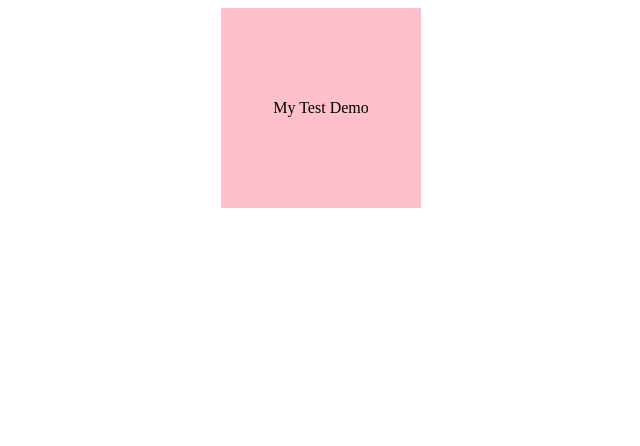
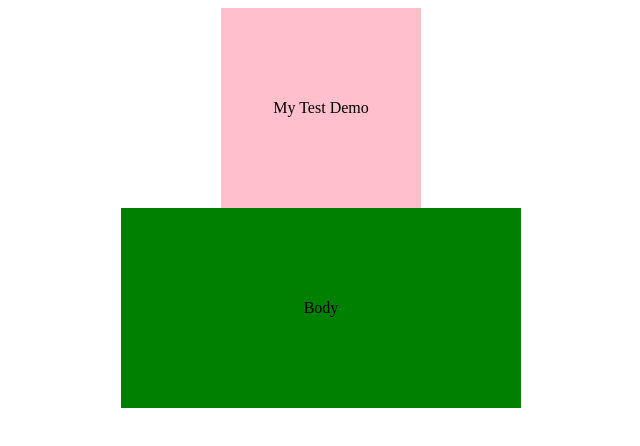
Before and after one commit to ThEthereal/newTest_1, a plain HTML site: page index.html in a window 1280 px wide. Shown: the whole page, without its empty margins (319-959 px from the left). Drawn offline with Linux system fonts and the light colour scheme.

Commit message:
添加身体

```diff
--- a/index.html
+++ b/index.html
@@ -14,9 +14,19 @@
       text-align: center;
       line-height: 200px;
     }
+
+    .box_body {
+      height: 200px;
+      width: 400px;
+      background-color: green;
+      margin: 0 auto;
+      text-align: center;
+      line-height: 200px;
+    }
   </style>
 </head>
 <body>
     <div class="box">My Test Demo</div>
+    <div class="box_body">Body</div>
 </body>
 </html>
```
